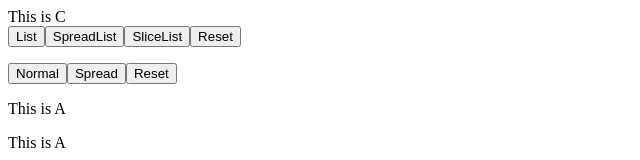
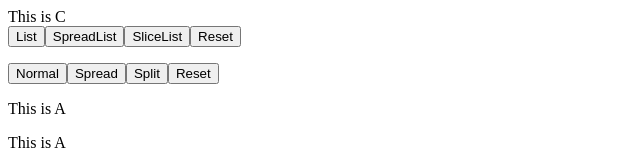
Before and after one commit to koyamal/pra_vue3, a Vue app in the folder vuePractive/: page / in a window 1280 px wide. Shown: the top 160 px of the page, without its empty margins (0-640 px from the left). Built offline with nearby package versions, Linux system fonts and the light colour scheme.

Commit message:
Use     <button @click="editSpreadNomal">Spread</button>

```diff
--- a/vuePractive/src/components/atom/C.vue
+++ b/vuePractive/src/components/atom/C.vue
@@ -75,6 +75,7 @@
   <p>
     <button @click="editNomal">Normal</button>
     <button @click="editSpreadNomal">Spread</button>
+    <button @click="editSplitNomal">Split</button>
     <button @click="reset">Reset</button>
   </p>
 </template>
```
